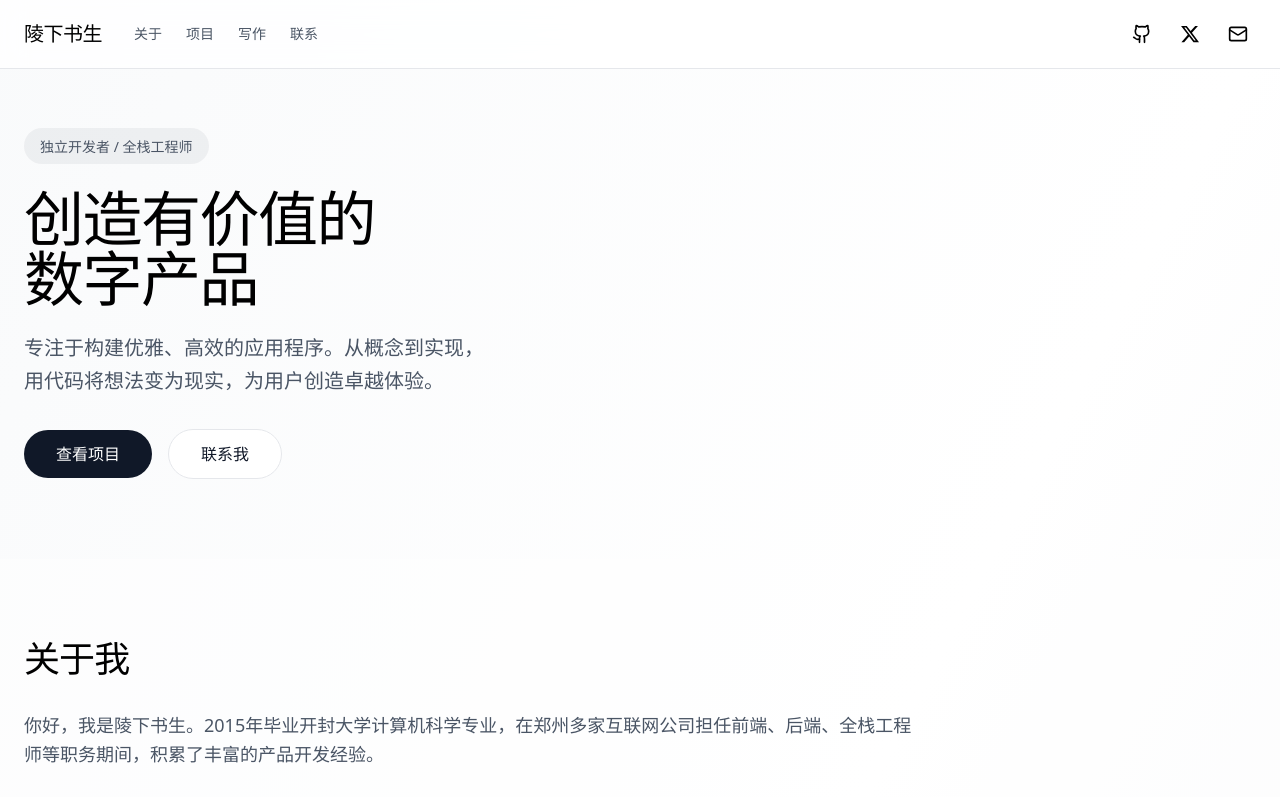
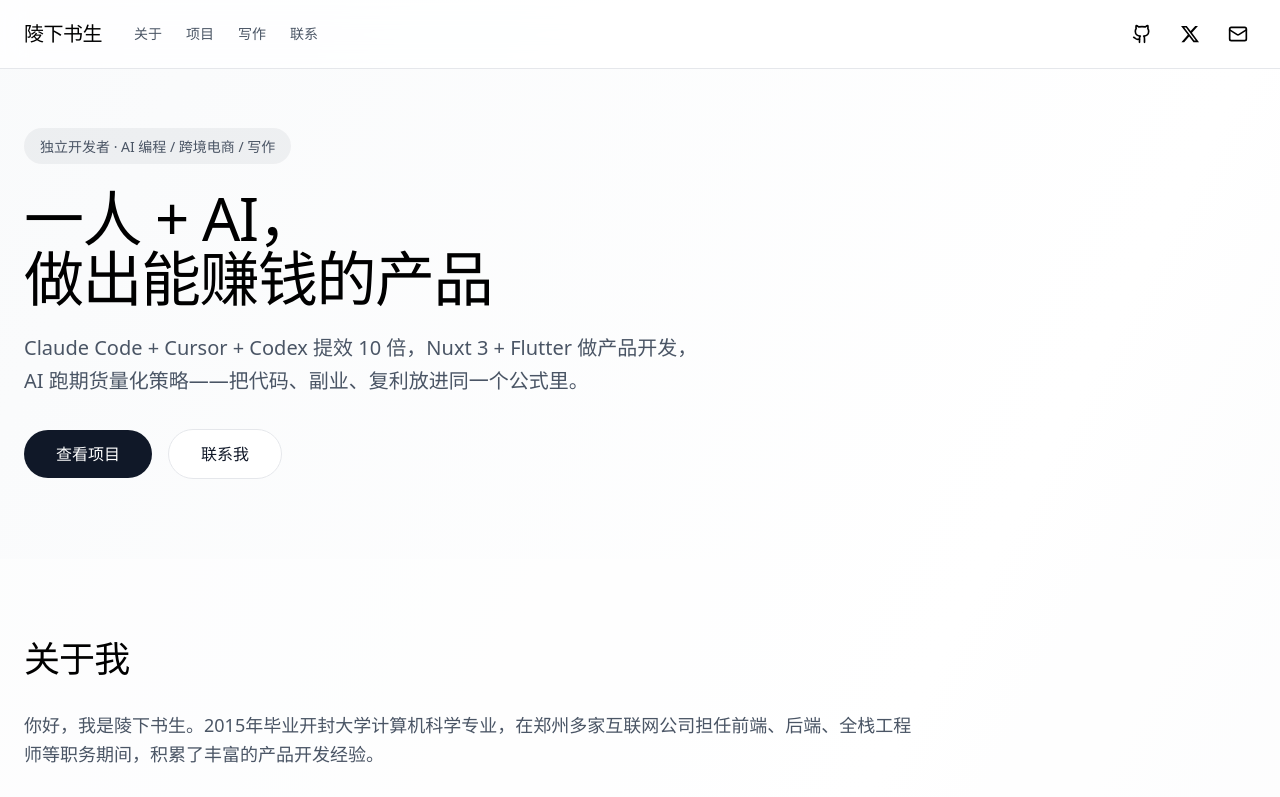
Before and after one commit to panic-3170/FollowMe, a Nuxt app: page / in a window 1280 px wide. Shown: the top 797 px of the page. Built offline with nearby package versions, Linux system fonts and the light colour scheme; no server answers.

Commit message:
docs(index): update homepage SEO and copy for 2026 keyword optimization
update SEO title, description, tags and page copy to align with 2026 popular AI coding, cross-border e-commerce and AI futures quantization keywords, optimize page search exposure

```diff
--- a/pages/index.vue
+++ b/pages/index.vue
@@ -62,12 +62,23 @@ const scrollProjects = (direction: 'left' | 'right') => {
   })
 }
 
-// SEO 配置 - 首页
+// SEO 配置 - 首页（2026 热门关键词优化：Claude Code / Cursor / Vibe Coding / 跨境电商 / 独立站 / AI 量化）
 usePageSeo({
-  title: '独立开发者博客 - Vue 3、TypeScript、AI 编程与期货交易',
-  description: '独立开发者 / 全栈工程师的个人主页。分享 Vue 3、TypeScript、React Native 技术经验，AI 编程实战（Cursor、Claude Code），期货交易心得（止损、趋势跟踪、移动止损），独立开发与创业经验。',
+  title: '陵下书生 -- 独立开发者博客 / Claude Code / Cursor AI 编程、Nuxt 3 跨境电商独立站、AI 期货量化实战',
+  description: '独立开发者 / 全栈工程师。专注 Claude Code / Cursor / Windsurf AI 编程实战、Nuxt 3 + TypeScript 全栈开发、跨境电商独立站搭建、微型 SaaS 副业变现、AI 期货量化与趋势跟踪风控策略。',
   url: config.public.siteUrl,
-  tags: ['独立开发者', 'Vue 3', 'TypeScript', 'React Native', 'AI 编程', 'Cursor', 'Claude Code', 'Nuxt.js', '期货交易', '止损', '移动止损', '趋势跟踪', '个人博客', '全栈工程师', '技术写作', '独立产品'],
+  tags: [
+    // 身份
+    '独立开发者', '全栈工程师', 'Indie Hacker', '个人博客', '技术写作',
+    // AI 编程（2026 爆款）
+    'AI 编程', 'Claude Code', 'Cursor', 'Windsurf', 'Vibe Coding', 'AI Agent', 'MCP',
+    // 前端技术（聚焦 Nuxt 3 生态）
+    'Nuxt.js', 'TypeScript', 'Tailwind CSS', 'Pinia', 'Flutter',
+    // 副业 / 跨境电商
+    '微型 SaaS', '副业', '独立产品', '跨境电商', '独立站', '出海',
+    // 期货交易
+    '期货交易', 'AI 量化', '趋势跟踪', '移动止损', '动态风控',
+  ],
   jsonLd: {
     '@context': 'https://schema.org',
     '@type': 'ProfilePage',
@@ -78,11 +89,19 @@ usePageSeo({
       name: config.public.author,
       alternateName: '陵下书生',
       jobTitle: '独立开发者 / 全栈工程师',
-      description: '独立开发者，专注前端技术（Vue 3、TypeScript、React Native）与 AI 编程实战，分享期货交易心得与独立产品经验。',
+      description: '独立开发者，专注 Claude Code / Cursor AI 编程、Nuxt 3 全栈开发与跨境电商独立站搭建，分享 AI 期货量化与趋势跟踪实战。',
       knowsAbout: [
-        'Vue 3', 'TypeScript', 'React Native', 'Nuxt.js', 'AI 编程',
-        'Cursor', 'Claude Code', '期货交易', '趋势跟踪', '止损',
-        '技术写作', '独立开发', '独立产品', '系统架构',
+        // AI 编程（2026 热门）
+        'AI 编程', 'Claude Code', 'Cursor', 'Windsurf', 'Vibe Coding', 'AI Agent', 'MCP', 'GitHub Copilot',
+        // 前端技术（聚焦 Nuxt 3 生态）
+        'Nuxt 3', 'TypeScript', 'Tailwind CSS', 'Pinia', 'Vite', 'Next.js', 'Flutter',
+        // 独立开发 / 副业 / 跨境电商
+        '独立开发', '独立产品', '微型 SaaS', '副业变现', 'Indie Hacker', 'Solopreneur',
+        '跨境电商', '独立站', '出海',
+        // 期货交易
+        '期货交易', 'AI 量化', '量化交易', '趋势跟踪', '移动止损', '动态风控', 'CTA 策略',
+        // 其他
+        '技术写作', '系统架构',
       ],
     },
   },
@@ -95,14 +114,14 @@ usePageSeo({
       <div class="max-w-7xl mx-auto">
         <div class="max-w-3xl">
           <div class="inline-block px-4 py-1.5 bg-gray-900/5 rounded-full mb-6 animate-in">
-            <span class="text-sm text-gray-600">独立开发者 / 全栈工程师</span>
+            <span class="text-sm text-gray-600">独立开发者 · AI 编程 / 跨境电商 / 写作</span>
           </div>
           <h1 class="text-4xl md:text-6xl mb-6 tracking-tight font-medium animate-in delay-100">
-            创造有价值的<br />数字产品
+            一人 + AI，<br />做出能赚钱的产品
           </h1>
           <p class="text-lg md:text-xl text-gray-600 leading-relaxed mb-8 animate-in delay-200">
-            专注于构建优雅、高效的应用程序。从概念到实现，<br class="hidden md:block" />
-            用代码将想法变为现实，为用户创造卓越体验。
+            Claude Code + Cursor + Codex 提效 10 倍，Nuxt 3 + Flutter 做产品开发，<br class="hidden md:block" />
+            AI 跑期货量化策略——把代码、副业、复利放进同一个公式里。
           </p>
           <div class="flex flex-col sm:flex-row items-center gap-4 animate-in delay-300">
             <button
```
